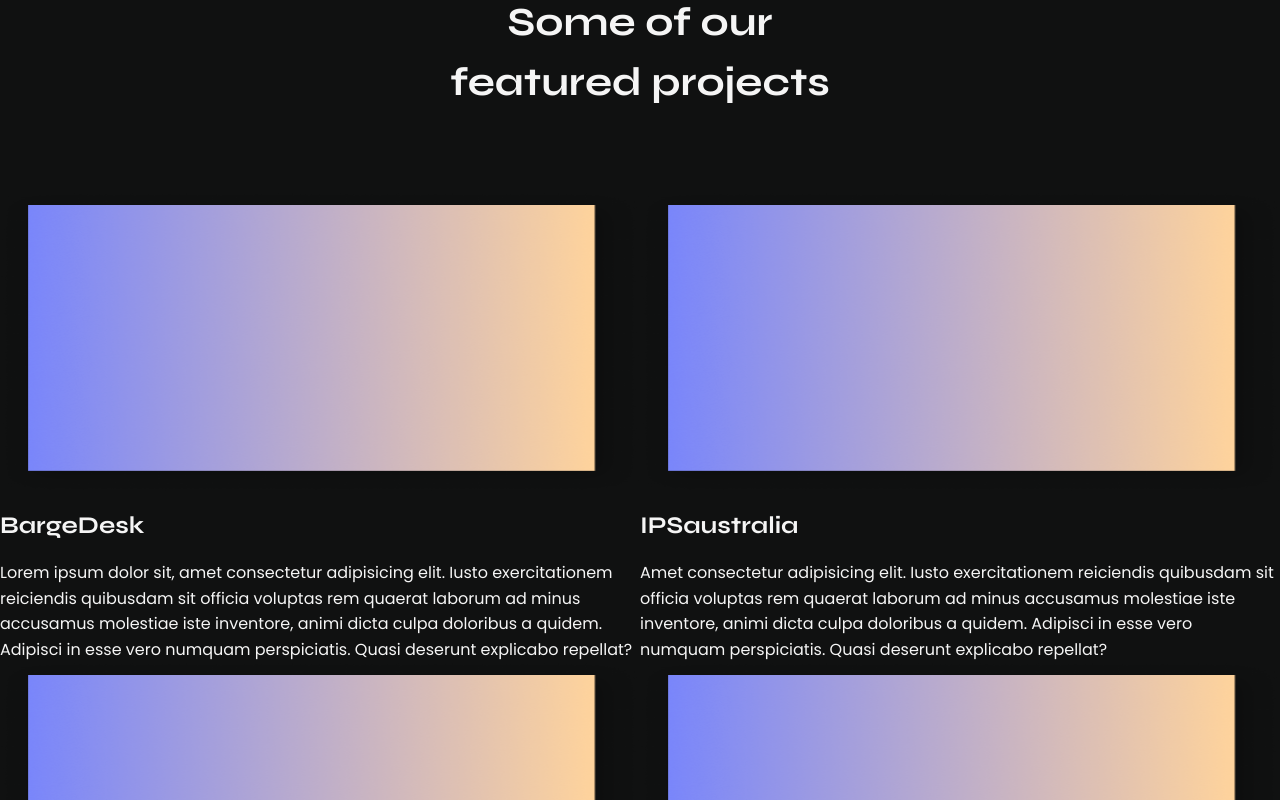
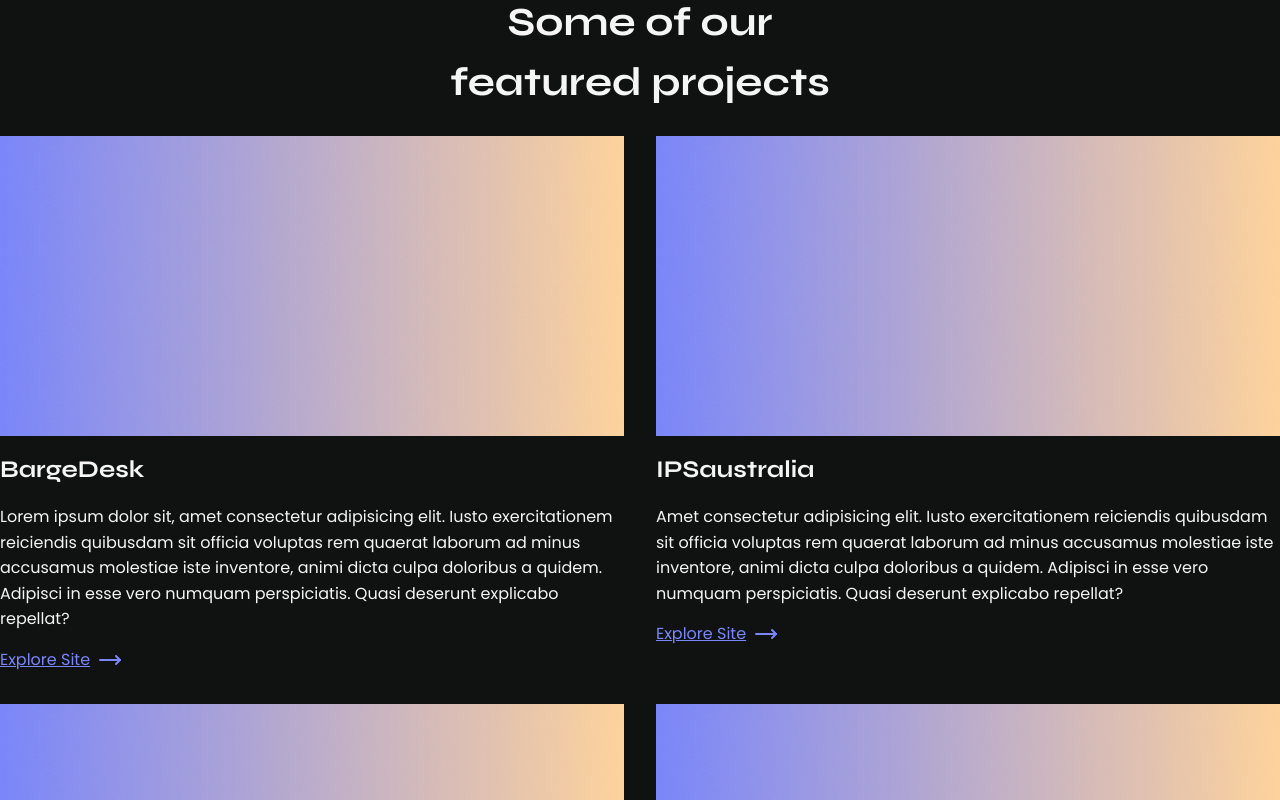
Before and after one commit to shahidul1920/davinch, a React (Vite) app: page / in a window 1280 px wide. Shown: the part 2420-3220 px from the top of the page. Built offline with nearby package versions, Linux system fonts and the light colour scheme.

Commit message:
Update FeaturedSec layout and add Explore Site link
Refactored the FeaturedSec component to improve spacing and layout, added a new 'Explore Site' link with an icon for each project, and updated the project image container. Also updated the prj.png image.

```diff
--- a/src/components/FeaturedSec.jsx
+++ b/src/components/FeaturedSec.jsx
@@ -1,3 +1,4 @@
+import { MoveRight } from 'lucide-react'
 import React from 'react'
 
 export const FeaturedSec = () => {
@@ -29,20 +30,25 @@
     ]
     return (
         <div className='bg-[var(--dark)]'>
-            <div className="title container mx-auto py-20 text-center text-[var(--light)]">
+            <div className="title container mx-auto pt-20 pb-6 text-center text-[var(--light)]">
                 <span className='headingFont'>Our work</span>
                 <h2 className='text-[40px] font-bold headingFont'>
                     Some of our<br />
                     featured projects
                 </h2>
             </div>
-            <div className='container mx-auto grid grid-cols-1 md:grid-cols-2'>
-                {featuredProjects.map((proj, i)=>(
+            <div className='container mx-auto grid grid-cols-1 md:grid-cols-2 gap-8'>
+                {featuredProjects.map((proj, i) => (
                     <div key={i} className="imageCard overflow-hidden">
-                        <img src={proj.imageUrl} alt={proj.title} className='w-full h-[300px] object-fill'/>
+                        <div className="imgs w-full h-[300px]">
+                            <img src={proj.imageUrl} alt={proj.title} className='w-full h-full object-fill' />
+                        </div>
                         <div className="texts text-[var(--light)]">
                             <h3 className='text-[24px] font-bold text-[var(--light)] headingFont my-4'>{proj.title}</h3>
                             <p className='text-[16px] text-[var(--lightShade)] leading-[1.6]'>{proj.description}</p>
+                            <div className="exploreSite mt-4">
+                                <a className='text-[var(--primary-color)] underline flex items-center gap-2' href="#">Explore Site <MoveRight /></a>
+                            </div>
                         </div>
                     </div>
                 ))}
```
Also changed, not shown: public/prj.png.
